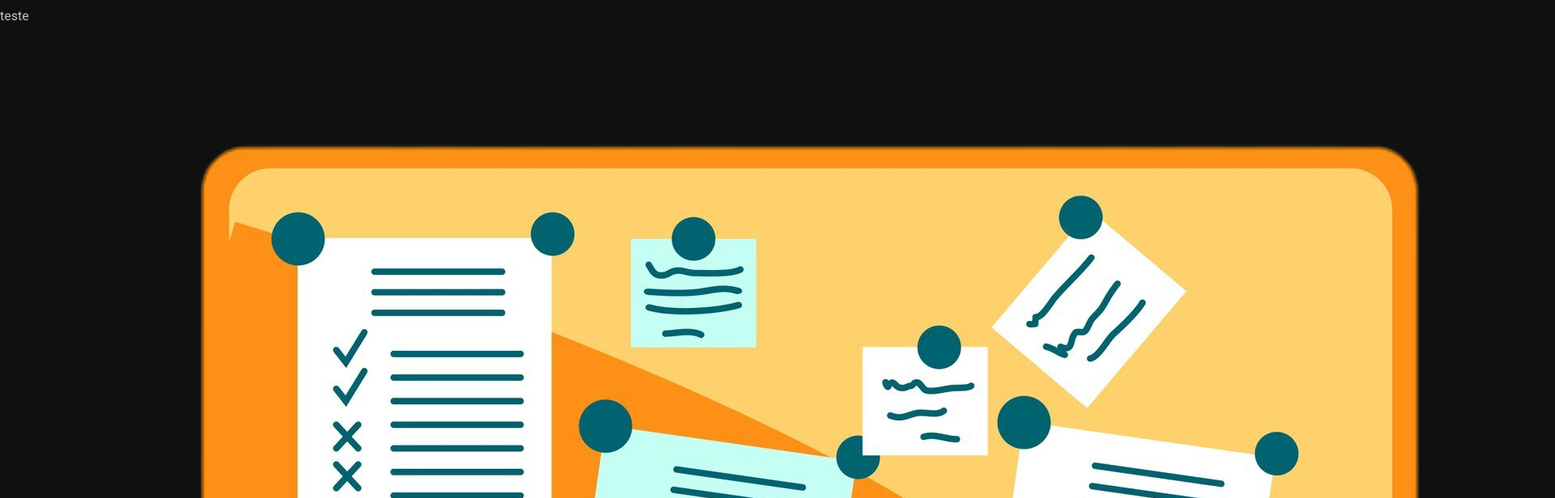
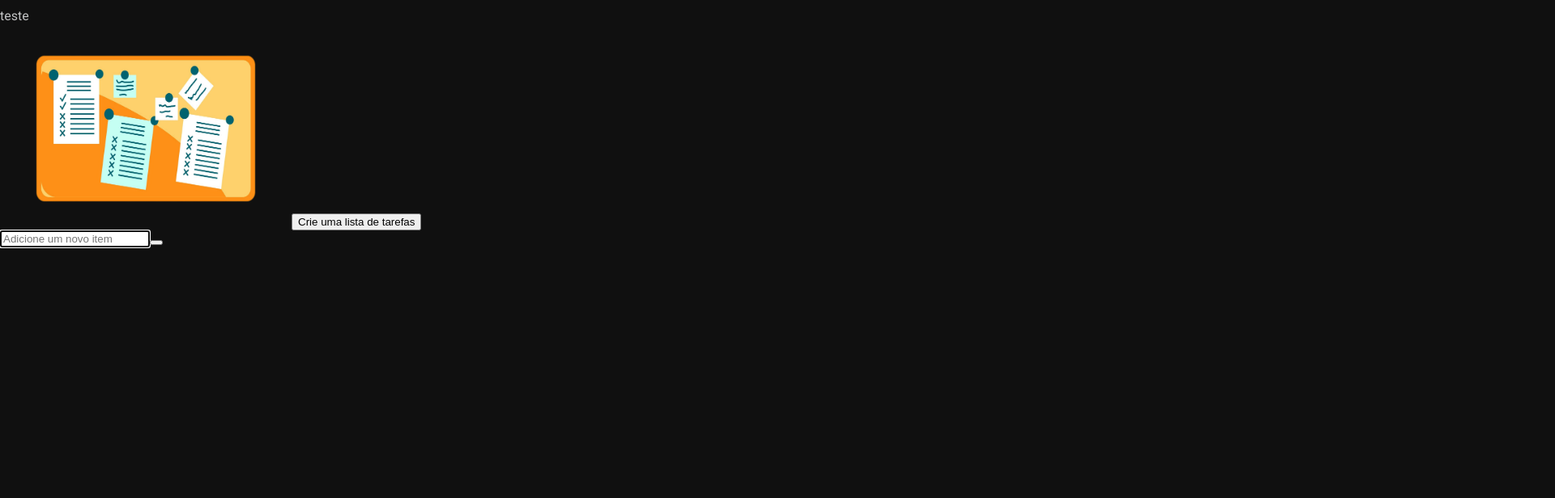
Before and after one commit to JoaoTravalini/curso-angular-lista-de-tarefas, an Angular app: page / in a window 1280 px wide. Shown: the top 616 px of the page at 81% size, 1920 px wide, since content can reach past the window. Built offline with nearby package versions, Linux system fonts and the light colour scheme.

Commit message:
Aula 79 finalizada e BO das imagens resolvido

```diff
--- a/src/app/modules/to-do-list/pages/list/list.component.html
+++ b/src/app/modules/to-do-list/pages/list/list.component.html
@@ -2,6 +2,8 @@
     <img src="../../../../../assets/img/task-list-null.png"
     alt="Sua lista está vazia! Imagem ilustrativa"
     loading="eager"
+    height="240px"
+    width="360px"
     />
 
     <button class="btn btn-primary">
@@ -9,8 +11,10 @@
     </button>
 
     <div>
-        <label class="input-label-text">
-            <input type="text" placeholder="Adicione um novo item" autofocus>
+        <label class="input-label-text" for="inputValue">
+            <input type="text" placeholder="Adicione um novo item" id="inputValue" autofocus>
+
+            <button class="btn btn-primary" title="Adicionar um novo item"></button>
         </label>
     </div>
 </div>
```
